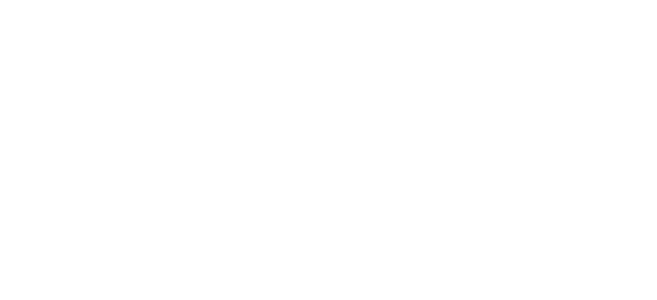
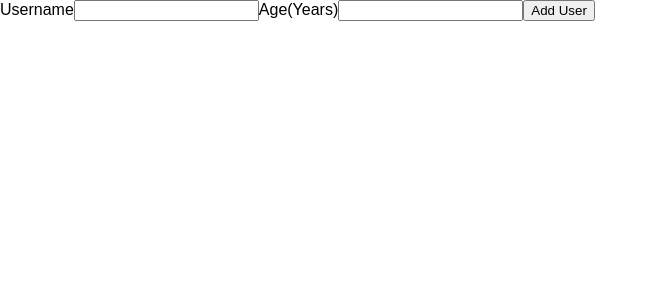
Before and after one commit to takkar94/AddingProjectWithValidation, a React (Create React App) app: page / in a window 1280 px wide. Shown: the top 300 px of the page, without its empty margins (0-657 px from the left). Built offline with nearby package versions, Linux system fonts and the light colour scheme.

Commit message:
adding components

```diff
--- a/src/App.js
+++ b/src/App.js
@@ -1,10 +1,11 @@
 import React from 'react';
+import AddUser from './components/Users/AddUsers';
 
 
 function App() {
   return (
     <div>
-
+      <AddUser/>
     </div>
   );
 }
--- /dev/null
+++ b/src/components/Users/AddUsers.js
@@ -0,0 +1,21 @@
+const AddUser = (props) => {
+
+    const addUserHandler = (event) => {
+        event.preventDefault();
+
+    }
+
+
+    return (
+            <form onSubmit={addUserHandler}>
+                <label htmlFor="username">Username</label>
+                <input id="username" type="text"/>
+                <label htmlFor="age">Age(Years)</label>
+                <input id="age" type="number"/>
+                <button type="submit">Add User</button>
+            </form>
+    )
+
+};
+
+export default AddUser;
```
